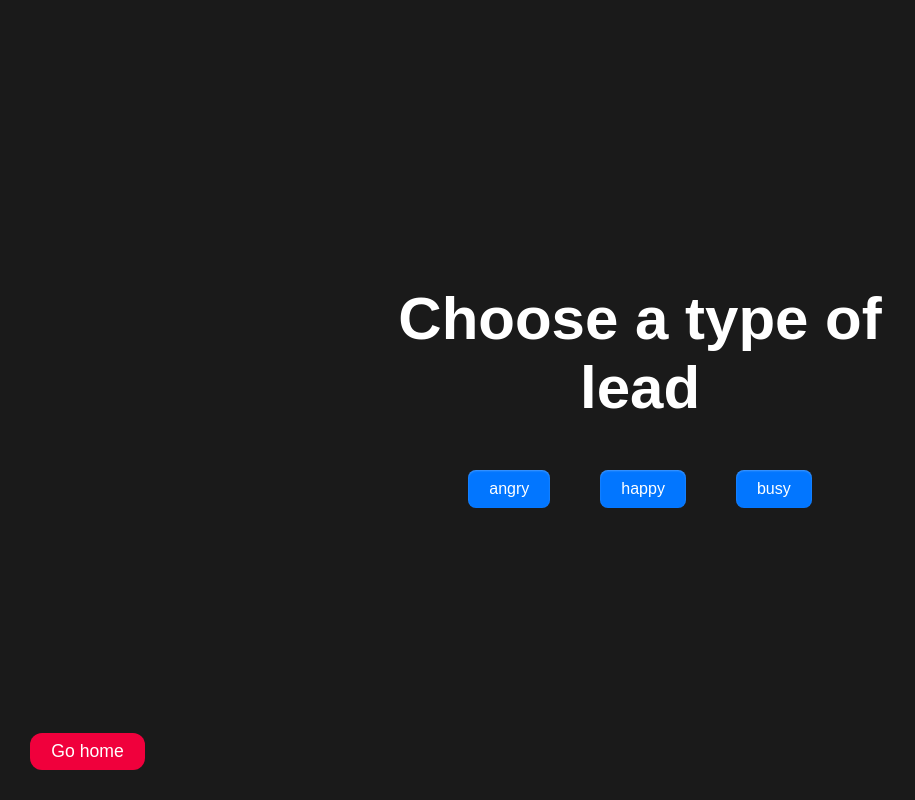
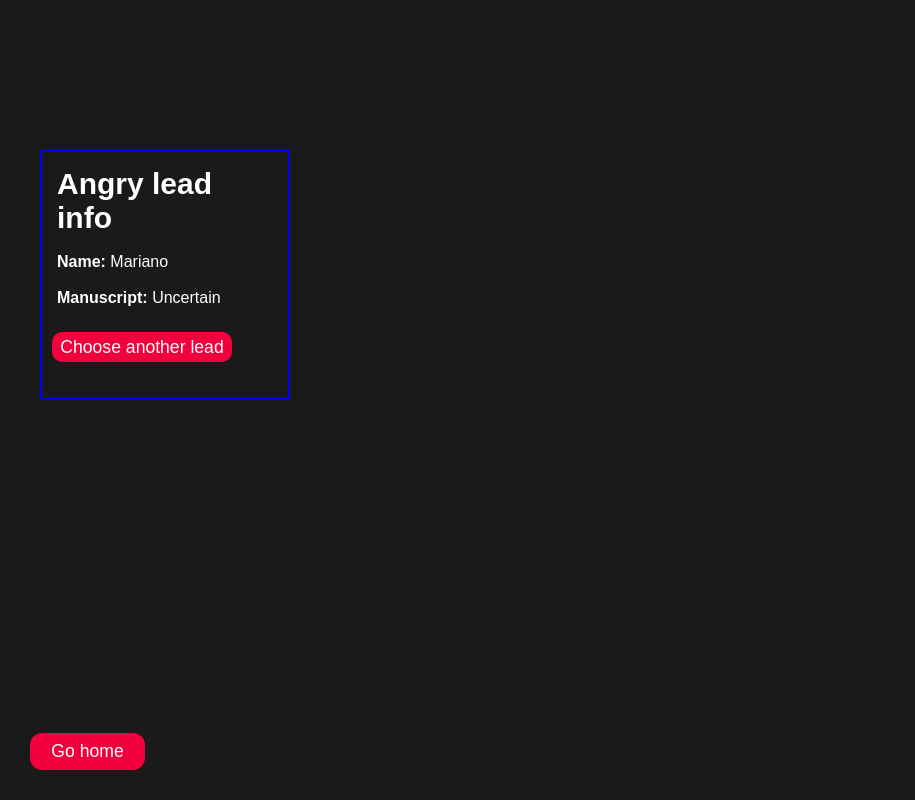
Before and after one commit to MGigenaDePaul/sdr-simulator, a React (Vite) app: page /simulation in a window 1280 px wide. Both pictures are taken after a click on the button "angry". Shown: the whole page, without its empty margins (0-915 px from the left). Built offline with nearby package versions, Linux system fonts and the light colour scheme.

Commit message:
adding leadinfo and styling

```diff
--- a/src/pages/Simulation.jsx
+++ b/src/pages/Simulation.jsx
@@ -2,20 +2,45 @@ import { useState, useRef, useEffect } from "react";
 import { useNavigate } from "react-router-dom";
 import "../styles/Simulation.css";
 
+const angryLeadInfo = {
+  mood: 'Angry',
+  name: 'Mariano',
+  manuscript: 'Uncertain',
+}
+
 const Simulation = () => {
-  const [selectedLed, setSelectedLead] = useState(null);
+  const navigate = useNavigate();
+  const [selectedLead, setSelectedLead] = useState(null);
 
   return (
     <div className='simulator'>
       <div className='sim-typeOfLead'>
-        <h2>Choose a type of lead</h2>
-        <div className='sim-lead-buttons'>
-          <button>angry</button>
-          <button>happy</button>
-          <button>busy</button>
+
+        <div>
+          {!selectedLead && (
+            <div>
+              <h2>Choose a type of lead</h2>
+              <div className='sim-lead-buttons'>
+                <button onClick={() => setSelectedLead(angryLeadInfo)}>angry</button>
+                <button>happy</button>
+                <button>busy</button>
+              </div>
+            </div>
+          )}
+
+          {selectedLead && (
+            <div>
+              <div className='sim-lead-info'>
+                <h3>{selectedLead.mood} lead info</h3>
+                <p><b>Name:</b> {selectedLead.name}</p>
+                <p><b>Manuscript:</b> {selectedLead.manuscript}</p>
+                <button onClick={() => setSelectedLead(null)}>Choose another lead</button>
+              </div>
+            </div>
+          )}
         </div>
       </div>
-      <button className='home-button'>Go home</button>
+      <button onClick={() => navigate('/')} className='home-button'>Go home</button>
     </div>
   )
 }
--- a/src/styles/Simulation.css
+++ b/src/styles/Simulation.css
@@ -80,3 +80,43 @@
 .home-button:hover {
   filter: brightness(110%);
 }
+
+.sim-lead-info {
+  border: 2px solid blue;
+  padding: 10px;
+  height: 250px;
+  width: 250px;
+  position: absolute;
+  bottom: 400px;
+  left: 40px;
+}
+
+.sim-lead-info h3 {
+  font-size: 30px;
+  padding: 5px;
+}
+
+.sim-lead-info p {
+  margin: 8px 0 0 0;
+  padding: 5px;
+}
+
+.sim-lead-info button {
+  position: absolute;
+  padding: 3px 2px;
+  border: none;
+  border-radius: 10px;
+  font-size: 1.1rem;
+  font-family: sans-serif;
+  color: #ffff;
+  background: hsl(345deg 100% 47%);
+  cursor: pointer;
+  width: 180px;
+  height: 30px;
+  transition: 0.3s ease;
+  margin-top: 20px;
+}
+
+.sim-lead-info button:hover {
+  filter: brightness(110%);
+}
```
